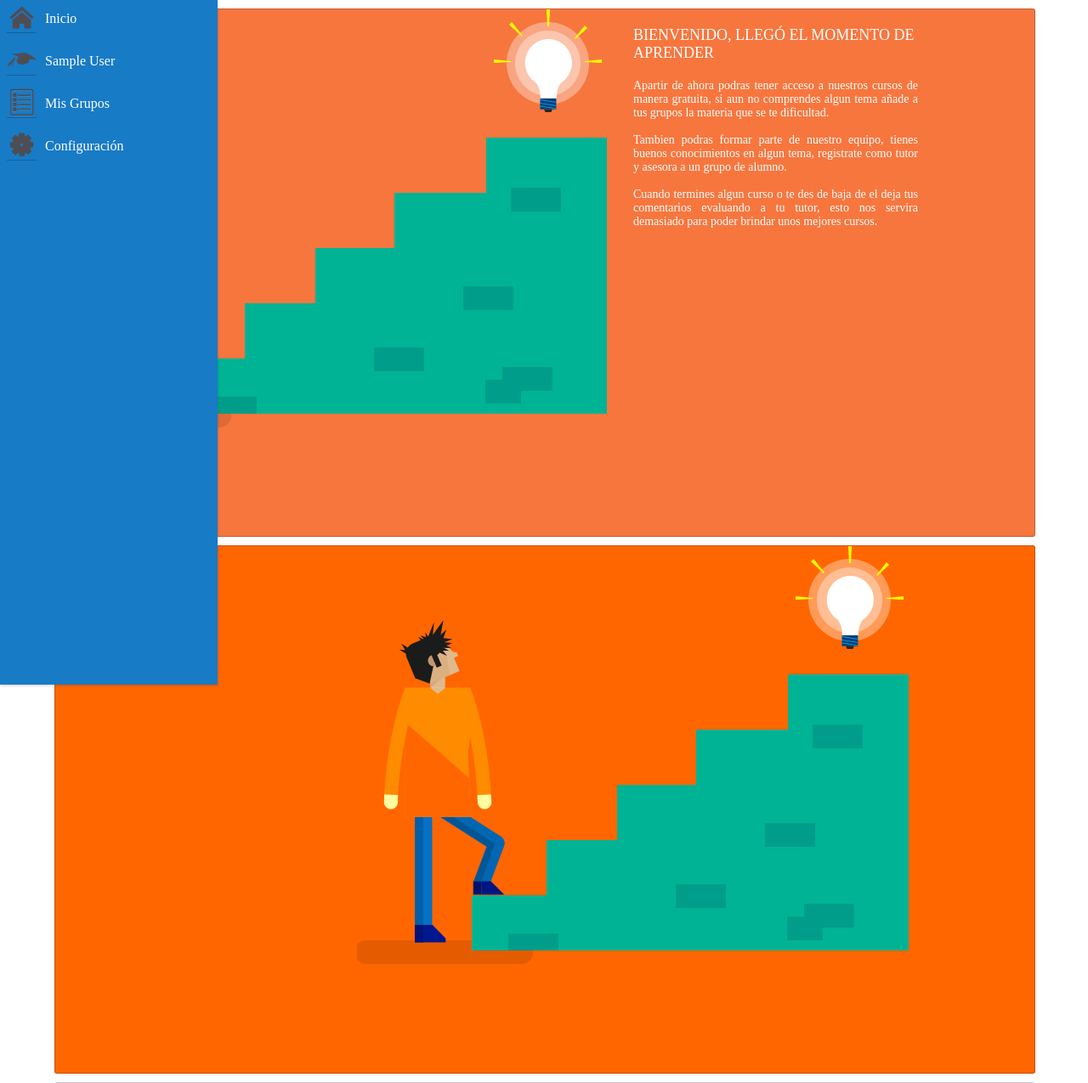
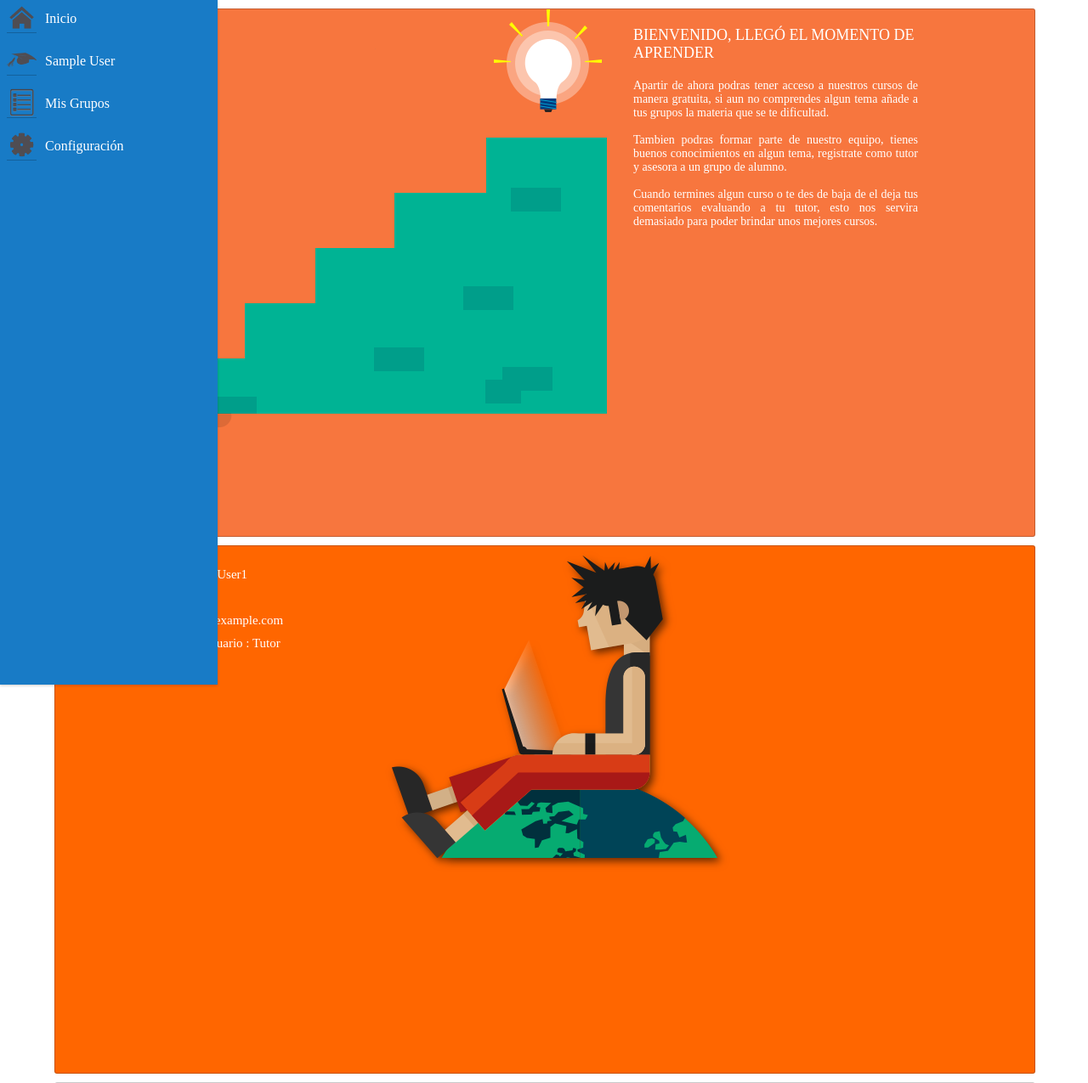
Before and after one commit to naujraliuga/APWE, a PHP site: page /usuario.php in a window 1280 px wide. Shown: the top 1275 px of the page at 85% size. Run offline with PHP 8.4, Linux system fonts and the light colour scheme; the visitor is signed in with stand-in values (Sample User, id 1).

```diff
--- a/autentificar.php
+++ b/autentificar.php
@@ -25,7 +25,7 @@
          header("location:usuario.php");
 
      }else
-         $datos['exito'] = false;
+         header("location:index.php#acceso");
 
 
 ?>
--- a/css/style_usuario.css
+++ b/css/style_usuario.css
@@ -190,6 +190,14 @@
 	float: left;
 }
 
+.info-perfil{
+
+	width: auto;
+	height: auto;
+	padding: 5px;
+	font-size: 15px;
+}
+
 #_home{
 
     background-color: #F7763E;
@@ -212,9 +220,12 @@
 
 #bg_perfil{
 
-    background-image: url(../img/bg_home.png);
-    width: 650px;
-    height: 492px;
+    background-image: url(../img/p.png);
+    background-repeat: no-repeat;
+    background-color: transparent;
+    left: 30px;
+    width: 410px;
+    height: 400px;
     position: relative;
     float: left;
     z-index: 1000!important;
--- a/index.php
+++ b/index.php
@@ -53,7 +53,7 @@
                         </div>
                       </div>
 
-                      <div class="curso">
+                      <div class="curso" id="calculodiferencial">
                         <div class="footCurso">
                           <div class="nombreCurso">C&aacute;lculo Diferencial</div>
                           <div class="tutor">Juan Hadad Aguilar Romero</div>
--- a/s.php
+++ b/s.php
@@ -2,7 +2,7 @@
 SESSION_START();
 
 if($_SESSION['001']!="1"){
-    header("location:../#acceso");
+    header("location:index.php");
     exit();
 }
 ?>
--- a/usuario.php
+++ b/usuario.php
@@ -56,8 +56,20 @@
             <section id="_perfil" class="section-usuario">
 
                 <div class="info-section">
-                    <div class="title-section"></div>
-                    <div class="content-section"></div>
+                    <div class="title-section">Mi Perfil</div>
+                    <div class="content-section">
+                        <div class="info-perfil"><?php echo ''.$_SESSION['nombreUsuario'].''.$_SESSION['apellidosUsuario']; ?></div>
+                        <div class="info-perfil"><?php echo ''.$_SESSION['sesionUsuario'].''; ?></div>
+                        <div class="info-perfil"><?php echo ''.$_SESSION['correoUsuario'].''; ?></div>
+                        <div class="info-perfil">
+                            <?php
+                               if($_SESSION['tipoUsuario']==1)
+                                echo 'Tipo Usuario : Tutor';
+                               else
+                                echo 'Tipo Usuario : Alumno';
+                        ?>
+                        </div>
+                    </div>
                 </div>
                 <div id="bg_perfil"></div>
             </section>
```
Also changed, not shown: img/p.png (added).
